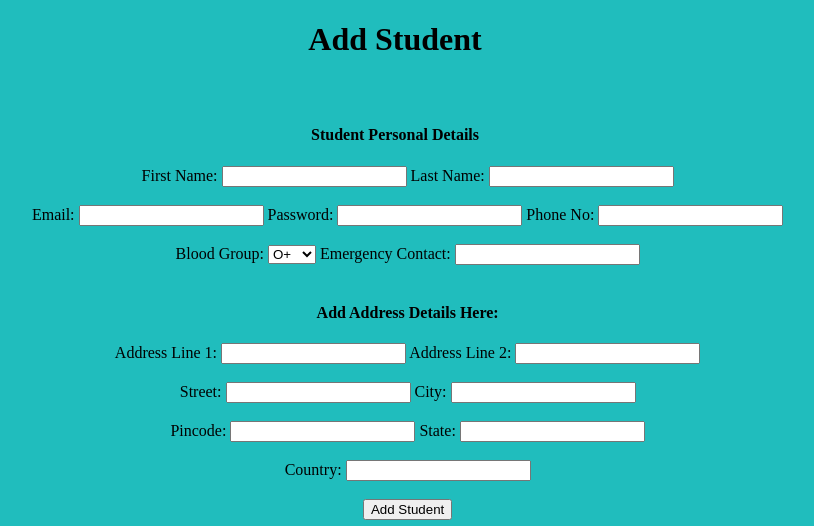
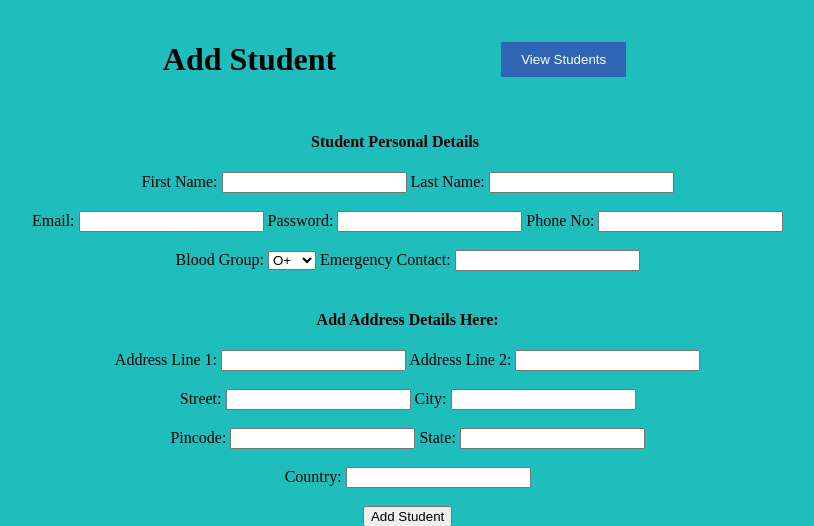
Before and after one commit to kalpana123-1/collegeManagementSystem, a Flask app: page /add_student in a window 1280 px wide. Shown: the top 526 px of the page, without its empty margins (245-1059 px from the left). Run offline with Flask 3, Linux system fonts and the light colour scheme.

Commit message:
Modified Adding courses, staff and students API's

```diff
--- a/app.py
+++ b/app.py
@@ -69,7 +69,7 @@ def getCourseMode():
 def add_course():
     if request.method == "POST":
         details = request.form
-        print(details)
+        # print(details)
         course_name = details["course_name"]
         description = details["description"]
         credit = details["credit"]
@@ -79,11 +79,10 @@ def add_course():
         courseType = details["courseType"]
         courseType = int(courseType)
         duration = int(details["duration"])
-        data = [(course_name, description, credit, fee, courseType, duration)]
+        data = [course_name, description, credit, fee, courseType, duration]
         sql = "INSERT INTO course(name, description, totalCredits, totalFee, courseModeId, duration) VALUES (%s, %s, %s, %s, %s, %s)"
-        mycursor1 = mydb.cursor()
-        mycursor1.execute(sql, data)
-        return redirect("/courses")
+        mycursor.execute(sql, data)
+        mydb.commit()
     return render_template("add_course.html")
 
 
@@ -96,7 +95,7 @@ def students():
     )
     students = mycursor1.fetchall()
     mycursor1.close()
-    print(students)
+    # print(students)
     return render_template("students.html", students=students)
 
 
@@ -105,18 +104,6 @@ def students():
 def add_student():
     if request.method == "POST":
         details = request.form
-        address = [], detail = []
-        # student details
-        first_name = details["first_name"]
-        last_name = details["last_name"]
-        email = details["email"]
-        phone = details["phone"]
-        password = details["password"]
-        blood = details["blood"]
-        # gender = details["gender"]
-        emergency = details["emergency"]
-        # firstName, lastName, email, password1, phone, dob, emergencyContact, bloodGroup   # noqa: E501
-        detail.append(first_name, last_name, email, password, phone, emergency, blood)
         # address deatils
         addressLine1 = details["addressLine1"]
         addressLine2 = details["addressLine2"]
@@ -125,18 +112,31 @@ def add_student():
         pinCode = details["pinCode"]
         state = details["state"]
         country = details["country"]
-        address.append(addressLine1, addressLine2, streetNo, city, pinCode, state, country)
-        mycursor1 = mydb.cursor()
-        addressResult = mycursor1.execute(
-            "INSERT INTO address (addressLine1, addressLine2, streetNo, city, pinCode, state, country) VALUES (%s, %s, %s, %s, %s, %s, %s)",
-            (address),
-        )
-        print(addressResult)
-        mycursor1.execute(
-            "INSERT INTO student(firstName, lastName, email, password1, phone, dob, emergencyContact, bloodGroup, isStudent) VALUES (%s, %s, %s, %s, %s, '2000-09-01', %s, %s, '1')",
-            (detail),
-        )
-        return redirect("/students")
+        address = [addressLine1, addressLine2, streetNo, city, pinCode, state, country]
+        sql = "INSERT INTO address (addressLine1, addressLine2, streetNo, city, pinCode, state, country) VALUES (%s, %s, %s, %s, %s, %s, %s)"
+        mycursor.execute(sql, address)
+        inserted_id = mycursor.lastrowid
+        # student details
+        first_name = details["first_name"]
+        last_name = details["last_name"]
+        email = details["email"]
+        phone = details["phone"]
+        password = details["password"]
+        blood = details["blood"]
+        emergency = details["emergency"]
+        detail = [
+            first_name,
+            last_name,
+            email,
+            password,
+            phone,
+            emergency,
+            blood,
+            inserted_id,
+        ]
+        sql1 = "INSERT INTO person(firstName, lastName, email, password1, phone, dob, emergencyContact, bloodGroup, isStudent, addressId) VALUES (%s, %s, %s, %s, %s, '2000-09-01', %s, %s, '1', %s)"
+        mycursor.execute(sql1, detail)
+        mydb.commit()
     return render_template("add_student.html")
 
 
@@ -155,17 +155,6 @@ def staff():
 def add_staff():
     if request.method == "POST":
         details = request.form
-        address = [], detail = []
-        first_name = details["first_name"]
-        last_name = details["last_name"]
-        email = details["email"]
-        phone = details["phone"]
-        password = details["password"]
-        blood = details["blood"]
-        # gender = details["gender"]
-        emergency = details["emergency"]
-        # firstName, lastName, email, password1, phone, dob, emergencyContact, bloodGroup   # noqa: E501
-        detail.append(first_name, last_name, email, password, phone, emergency, blood)
         # address deatils
         addressLine1 = details["addressLine1"]
         addressLine2 = details["addressLine2"]
@@ -174,18 +163,31 @@ def add_staff():
         pinCode = details["pinCode"]
         state = details["state"]
         country = details["country"]
-        address.append(addressLine1, addressLine2, streetNo, city, pinCode, state, country)
-        mycursor1 = mydb.cursor()
-        addressResult = mycursor1.execute(
-            "INSERT INTO address (addressLine1, addressLine2, streetNo, city, pinCode, state, country) VALUES (%s, %s, %s, %s, %s, %s, %s)",
-            (address),
-        )
-        print(addressResult)
-        mycursor1.execute(
-            "INSERT INTO student(firstName, lastName, email, password1, phone, dob, emergencyContact, bloodGroup, isStudent) VALUES (%s, %s, %s, %s, %s, '2000-09-01', %s, %s, '1')",
-            (detail),
-        )
-        return redirect("/staff")
+        address = [addressLine1, addressLine2, streetNo, city, pinCode, state, country]
+        sql = "INSERT INTO address (addressLine1, addressLine2, streetNo, city, pinCode, state, country) VALUES (%s, %s, %s, %s, %s, %s, %s)"
+        mycursor.execute(sql, address)
+        inserted_id = mycursor.lastrowid
+        # student details
+        first_name = details["first_name"]
+        last_name = details["last_name"]
+        email = details["email"]
+        phone = details["phone"]
+        password = details["password"]
+        blood = details["blood"]
+        emergency = details["emergency"]
+        detail = [
+            first_name,
+            last_name,
+            email,
+            password,
+            phone,
+            emergency,
+            blood,
+            inserted_id,
+        ]
+        sql1 = "INSERT INTO person(firstName, lastName, email, password1, phone, dob, emergencyContact, bloodGroup, isStudent, addressId) VALUES (%s, %s, %s, %s, %s, '2000-09-01', %s, %s, '0', %s)"
+        mycursor.execute(sql1, detail)
+        mydb.commit()
     return render_template("add_staff.html")
 
 
--- a/template/add_student.html
+++ b/template/add_student.html
@@ -11,19 +11,44 @@
             background-color: rgb(32, 189, 189);
         }
 
-        #context1 {
+        /* #context1 {
             padding-top: 2%;
-        }
+        } */
 
         form:nth-child(even) {
             /* background: lightgreen; */
             padding-left: 2%;
         }
+
+        .button {
+            background-color: #3065b5;
+            /* Green */
+            border: none;
+            color: white;
+            padding: 10px 20px;
+            margin: 2px 1px;
+            transition-duration: 0.4s;
+            cursor: pointer;
+        }
+
+        .parent {
+            margin: -20px 2px;
+            text-align: center;
+        }
+
+        .child {
+            display: inline-block;
+            padding: 2rem 5rem;
+            vertical-align: middle;
+        }
     </style>
 </head>
 
 <body>
-    <h1>Add Student</h1>
+    <div class="parent">
+        <h1 class="child">Add Student</h1>
+        <a class="child" href="/students"><button class="button">View Students</button></a>
+    </div>
     <div id="context1"></div>
     <h4>Student Personal Details</h4>
     <form action="/add_student" method="POST">
--- a/template/index.html
+++ b/template/index.html
@@ -26,12 +26,12 @@
             /* Green */
             border: none;
             color: white;
-            padding: 16px 32px;
+            padding: 10px 30px;
             text-align: center;
             text-decoration: none;
             display: inline-block;
             font-size: 14px;
-            margin: 4px 2px;
+            margin: 2px 1px;
             transition-duration: 0.4s;
             cursor: pointer;
         }
```
